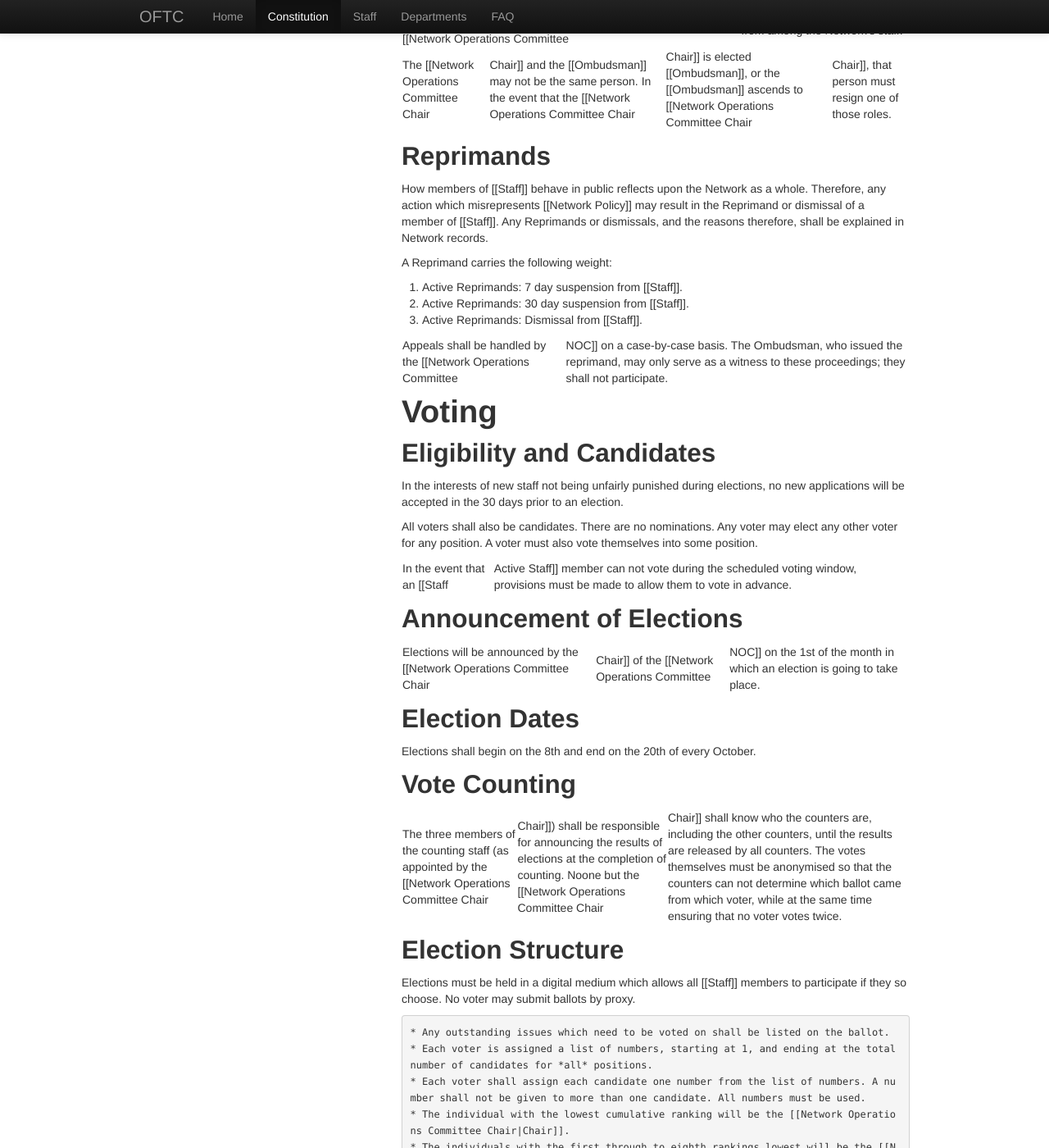
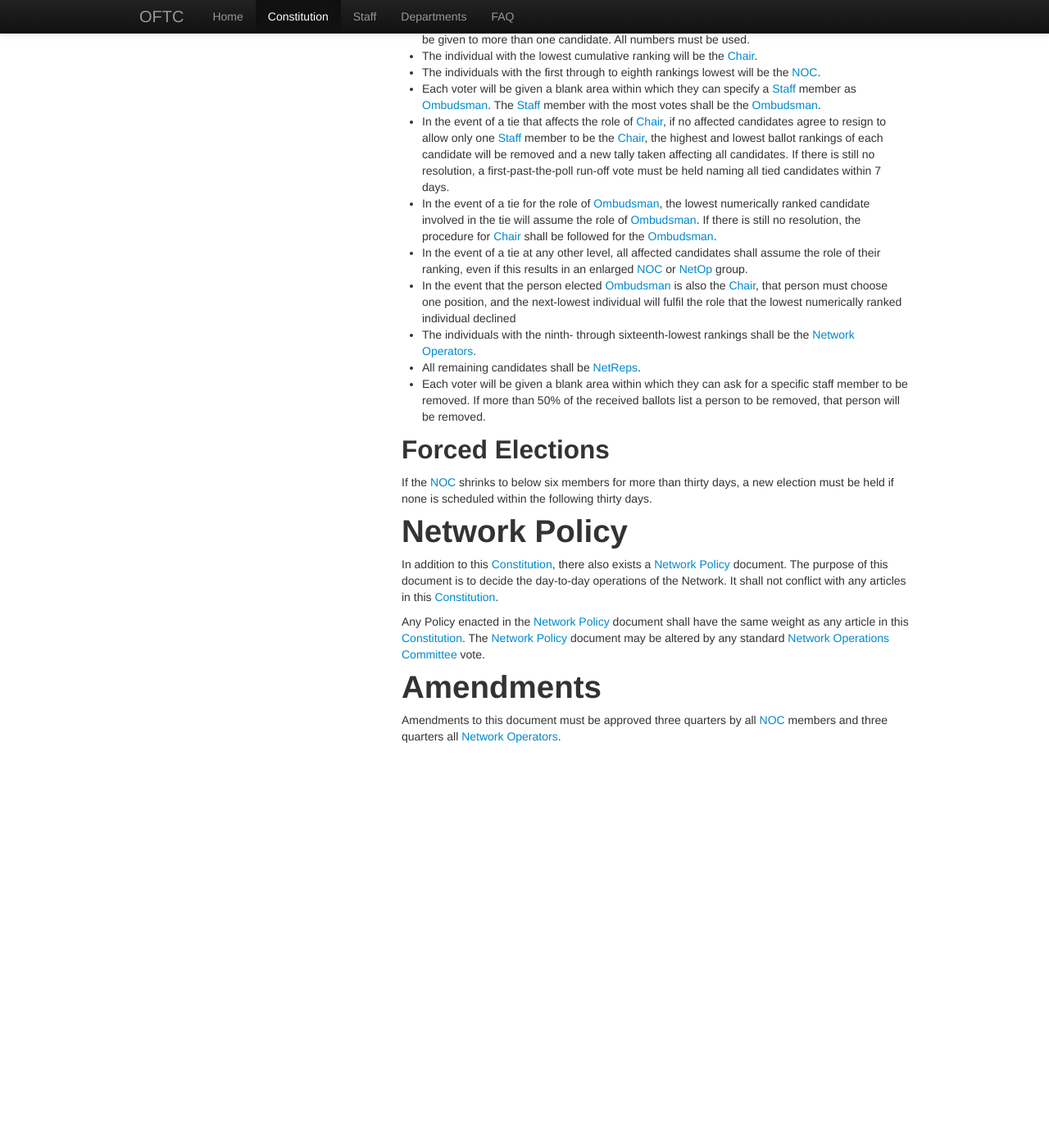
Before and after one commit to oftc/oftc-web, a Jekyll site: the page built from constitution.md, in a window 1280 px wide and 1400 px high, scrolled down 3232 px. Shown: the whole window at 82% size. Built offline with Jekyll 4.4.1, drawn with Linux system fonts in a browser that asks for light colours; Markdown is read by kramdown in place of the engine named in the settings; after the commit the page ends 4190 px from its top, so only the background shows below that; some of the changed text lies outside the part shown.

Commit message:
cleanup constitution

```diff
--- a/constitution.md
+++ b/constitution.md
@@ -15,71 +15,71 @@ Any action any member of Staff takes as Staff shall be recorded in the Network's
 The following outlines all Staff positions.
 ## Network Operations Committee ##
 
-The [[Network Operations Committee]] (henceforth referred to as the "[[Network Operations Committee|NOC]]") shall consist of no fewer than six members. The [[Network Operations Committee|NOC]] shall be responsible for deciding the policies of the Network as a whole.
+The [Network Operations Committee](Network Operations Committee) (henceforth referred to as the "[NOC](Network Operations Committee)") shall consist of no fewer than six members. The [NOC](Network Operations Committee) shall be responsible for deciding the policies of the Network as a whole.
 
- 1. [[Network Operations Committee Chair|NOC Chair]] shall be responsible for calling and chairing [[Network Operations Committee|NOC]] meetings. The [[Network Operations Committee Chair|Chair]] shall also be responsible for the appointment of Department Heads, from willing and able members of the [[Network Operations Committee|NOC]]. The [[Network Operations Committee Chair|Chair]] is responsible for announcing elections, as well as appointing three vote counters for said election.
- 1. Network [[Ombudsman]] is responsible for hearing and acting upon complaints from users or [[Staff]] against any member of [[Staff]] or the Network as a whole. The [[Ombudsman]] has the power to issue Reprimands against any [[Staff]] member for violating any [[Network Policy]], any part of the [[Constitution]], or for abusing any of their privileges. This reprimand may be turned over by a 3/4 majority vote of the active [[Network Operations Committee|NOC]] members. The [[Ombudsman]] may also recommend to the [[Network Operations Committee|NOC]] that further action be taken against the [[Staff]] member. Reprimands against members of [[Network Operations Committe|NOC]] only take effect after the following [[Network Operations Committee|NOC]] meeting in order to prevent an [[Ombudsman]] from being able to unilaterally dismiss the [[Network Operations Committee|NOC]]. The [[Ombudsman]] is also responsible for issuing [[Commendations]] to [[Staff]] members and volunteers who are performing exemplary service to the network, which will be reflected on the Network's records.
- 1. [[Department Heads]] responsibilities are to be set by the Chair at the time of their appointment, as explicitly as is reasonable. The [[Departments|Department Heads]] shall be required to recruit [[Department Staff]] from willing and capable [[Staff|Network Staff]]. [[Departments|Department Heads]] are strongly recommended to recruit at least one [[Deputy Head]]. That [[Deputy Head]] must be a member of the [[Network Operations Committee|NOC]].
+ 1. [NOC Chair](Network Operations Committee Chair) shall be responsible for calling and chairing [NOC](Network Operations Committee) meetings. The [Chair](Network Operations Committee Chair) shall also be responsible for the appointment of Department Heads, from willing and able members of the [NOC](Network Operations Committee). The [Chair](Network Operations Committee Chair) is responsible for announcing elections, as well as appointing three vote counters for said election.
+ 1. Network [Ombudsman](Ombudsman) is responsible for hearing and acting upon complaints from users or [Staff](Staff) against any member of [Staff](Staff) or the Network as a whole. The [Ombudsman](Ombudsman) has the power to issue Reprimands against any [Staff](Staff) member for violating any [Network Policy](Network Policy), any part of the [Constitution](Constitution), or for abusing any of their privileges. This reprimand may be turned over by a 3/4 majority vote of the active [NOC](Network Operations Committee) members. The [Ombudsman](Ombudsman) may also recommend to the [NOC](Network Operations Committee) that further action be taken against the [Staff](Staff) member. Reprimands against members of [NOC](Network Operations Committe) only take effect after the following [NOC](Network Operations Committee) meeting in order to prevent an [Ombudsman](Ombudsman) from being able to unilaterally dismiss the [NOC](Network Operations Committee). The [Ombudsman](Ombudsman) is also responsible for issuing [Commendations](Commendations) to [Staff](Staff) members and volunteers who are performing exemplary service to the network, which will be reflected on the Network's records.
+ 1. [Department Heads](Department Heads) responsibilities are to be set by the Chair at the time of their appointment, as explicitly as is reasonable. The [Department Heads](Departments) shall be required to recruit [Department Staff](Department Staff) from willing and capable [Network Staff](Staff). [Department Heads](Departments) are strongly recommended to recruit at least one [Deputy Head](Deputy Head). That [Deputy Head](Deputy Head) must be a member of the [NOC](Network Operations Committee).
 
 ## Network Operators ##
 
-The [[Network_Operator|Network Operators]] (henceforth referred to as "[[Network_Operator|NetOps]]") responsibilities shall be to enforce the Network policies set forth by the [[Network Operations Committee|NOC]]. They shall also help any and all users of the Network in any way possible, without prejudice.
+The [Network Operators](Network_Operator) (henceforth referred to as "[NetOps](Network_Operator)") responsibilities shall be to enforce the Network policies set forth by the [NOC](Network Operations Committee). They shall also help any and all users of the Network in any way possible, without prejudice.
 
-Further responsibilities of [[Network_Operator|NetOps]], and all privileges will be defined in [[Network Policy]].
+Further responsibilities of [NetOps](Network_Operator), and all privileges will be defined in [Network Policy](Network Policy).
 
 ## Sponsors ##
 
-[[Sponsors]] are responsible for maintaining the hardware, connectivity, and operating system installation upon which our communications software runs.
+[Sponsors](Sponsors) are responsible for maintaining the hardware, connectivity, and operating system installation upon which our communications software runs.
 
 ## Network Representatives ##
 
-The [[Network_Representative|Network Representatives]] (henceforth referred to as the "[[Network_Representative|NetReps]]") responsibilities are to assist users in any way possible and to report problems back to [[Network_Operator|NetOps]], the [[Network Operations Committee|NOC]], or the [[Ombudsman]] for resolution if they cannot be solved without privileged intervention.
+The [Network Representatives](Network_Representative) (henceforth referred to as the "[NetReps](Network_Representative)") responsibilities are to assist users in any way possible and to report problems back to [NetOps](Network_Operator), the [NOC](Network Operations Committee), or the [Ombudsman](Ombudsman) for resolution if they cannot be solved without privileged intervention.
 
 ## Inter-Election Staff Changes ##
 
-A member of [[Staff]] who is inactive for sixty days without notice of their absence shall be removed from [[Staff]]. Any member of [[Staff]] who announces their resignation shall have their privileges and access removed.
+A member of [Staff](Staff) who is inactive for sixty days without notice of their absence shall be removed from [Staff](Staff). Any member of [Staff](Staff) who announces their resignation shall have their privileges and access removed.
 
-Any vacancies in [[Staff]] positions shall be filled at the earliest possible time by a standard vote of the [[Network Operations Committee|NOC]], based on candidates put forward by [[Network Operations Committee|NOC]] members and/or [[Network_Operator|NetOps]]. Candidates who are volunteers or who are already on [[Staff]], and Candidates who have Commendations, shall be favoured to fill any vacancies.
+Any vacancies in [Staff](Staff) positions shall be filled at the earliest possible time by a standard vote of the [NOC](Network Operations Committee), based on candidates put forward by [NOC](Network Operations Committee) members and/or [NetOps](Network_Operator). Candidates who are volunteers or who are already on [Staff](Staff), and Candidates who have Commendations, shall be favoured to fill any vacancies.
 
 ## Active and Inactive Staff ##
 
-A [[Staff]] member who has not logged any activity in seven days will be considered an [[Inactive Staff]] member.
+A [Staff](Staff) member who has not logged any activity in seven days will be considered an [Inactive Staff](Inactive Staff) member.
 
-A [[Staff]] member who is Inactive for a period of sixty days will be removed from [[Staff]], unless prior notice of their absence was given including an estimated time of return which has not yet arrived.
+A [Staff](Staff) member who is Inactive for a period of sixty days will be removed from [Staff](Staff), unless prior notice of their absence was given including an estimated time of return which has not yet arrived.
 
-An [[Staff|Active Staff]] member is any [[Staff]] member who is not Inactive.
+An [Active Staff](Staff) member is any [Staff](Staff) member who is not Inactive.
 
 ## Change in Staff positions ##
 
-Any proposed change in any member of [[Staff|Staff's]] position or privileges shall be approved by a standard [[Network Operations Committee|NOC]] vote.
+Any proposed change in any member of [Staff's](Staff) position or privileges shall be approved by a standard [NOC](Network Operations Committee) vote.
 
 ## Impeachment ##
 
-In the event that a [[Network Operations Committee Chair|Chair]], [[Ombudsman]], or any other member of the [[Network Operations Committee|NOC]] is performing poorly or in a manner detrimental to the network, it is the duty of the [[Network_Operator|NetOps]] and the rest of [[Network Operations Committee|NOC]] to bring about a vote of [[No Confidence]] against that [[Network Operations Committee|NOC]] member.
+In the event that a [Chair](Network Operations Committee Chair), [Ombudsman](Ombudsman), or any other member of the [NOC](Network Operations Committee) is performing poorly or in a manner detrimental to the network, it is the duty of the [NetOps](Network_Operator) and the rest of [NOC](Network Operations Committee) to bring about a vote of [No Confidence](No Confidence) against that [NOC](Network Operations Committee) member.
 
-Following a public discussion, the vote of [[No Confidence]] must get the votes of all active [[Network_Operator|NetOps]] and [[Network Operations Committee|NOC]] members. In order for an [[Impeachment]] to take place, a minimum of 3/4 of all [[Network_Operator|NetOps]] and a minimum of 3/4 of all [[Network Operations Committee|NOC]] members must vote to remove that member. An Impeached member will be stripped of all staff positions.
+Following a public discussion, the vote of [No Confidence](No Confidence) must get the votes of all active [NetOps](Network_Operator) and [NOC](Network Operations Committee) members. In order for an [Impeachment](Impeachment) to take place, a minimum of 3/4 of all [NetOps](Network_Operator) and a minimum of 3/4 of all [NOC](Network Operations Committee) members must vote to remove that member. An Impeached member will be stripped of all staff positions.
 
-An [[Impeachment]] vote must be complete within seven days of the original call for a vote of [[No Confidence]].
+An [Impeachment](Impeachment) vote must be complete within seven days of the original call for a vote of [No Confidence](No Confidence).
 
 ## Vacancy at the level of either Chair or Ombudsman ##
 
-In the event that the [[Network Operations Committee Chair|Chair]] should, for any reason, cease to be the [[Network Operations Committee Chair|Chair]], the staff member who was positioned immediately following the [[Network Operations Committee Chair|Chair]] in the previous election shall assume the role of [[Network Operations Committee Chair|Chair]].
+In the event that the [Chair](Network Operations Committee Chair) should, for any reason, cease to be the [Chair](Network Operations Committee Chair), the staff member who was positioned immediately following the [Chair](Network Operations Committee Chair) in the previous election shall assume the role of [Chair](Network Operations Committee Chair).
 
-In the event that the [[Ombudsman]] should, for any reason, cease to be the [[Ombudsman]], the Chair will hold a vote of the [[Network Operations Committee|NOC]] for a new [[Ombudsman]] from among the Network's staff.
+In the event that the [Ombudsman](Ombudsman) should, for any reason, cease to be the [Ombudsman](Ombudsman), the Chair will hold a vote of the [NOC](Network Operations Committee) for a new [Ombudsman](Ombudsman) from among the Network's staff.
 
-The [[Network Operations Committee Chair|Chair]] and the [[Ombudsman]] may not be the same person. In the event that the [[Network Operations Committee Chair|Chair]] is elected [[Ombudsman]], or the [[Ombudsman]] ascends to [[Network Operations Committee Chair|Chair]], that person must resign one of those roles.
+The [Chair](Network Operations Committee Chair) and the [Ombudsman](Ombudsman) may not be the same person. In the event that the [Chair](Network Operations Committee Chair) is elected [Ombudsman](Ombudsman), or the [Ombudsman](Ombudsman) ascends to [Chair](Network Operations Committee Chair), that person must resign one of those roles.
 
 ## Reprimands ##
 
-How members of [[Staff]] behave in public reflects upon the Network as a whole. Therefore, any action which misrepresents [[Network Policy]] may result in the Reprimand or dismissal of a member of [[Staff]]. Any Reprimands or dismissals, and the reasons therefore, shall be explained in Network records.
+How members of [Staff](Staff) behave in public reflects upon the Network as a whole. Therefore, any action which misrepresents [Network Policy](Network Policy) may result in the Reprimand or dismissal of a member of [Staff](Staff). Any Reprimands or dismissals, and the reasons therefore, shall be explained in Network records.
 
 A Reprimand carries the following weight:
 
- 1. Active Reprimands: 7 day suspension from [[Staff]].
- 1. Active Reprimands: 30 day suspension from [[Staff]].
- 1. Active Reprimands: Dismissal from [[Staff]].
+ 1. Active Reprimands: 7 day suspension from [Staff](Staff).
+ 1. Active Reprimands: 30 day suspension from [Staff](Staff).
+ 1. Active Reprimands: Dismissal from [Staff](Staff).
 
-Appeals shall be handled by the [[Network Operations Committee|NOC]] on a case-by-case basis. The Ombudsman, who issued the reprimand, may only serve as a witness to these proceedings; they shall not participate.
+Appeals shall be handled by the [NOC](Network Operations Committee) on a case-by-case basis. The Ombudsman, who issued the reprimand, may only serve as a witness to these proceedings; they shall not participate.
 
 # Voting #
 ## Eligibility and Candidates ##
@@ -88,11 +88,11 @@ In the interests of new staff not being unfairly punished during elections, no n
 
 All voters shall also be candidates. There are no nominations. Any voter may elect any other voter for any position. A voter must also vote themselves into some position.
 
-In the event that an [[Staff|Active Staff]] member can not vote during the scheduled voting window, provisions must be made to allow them to vote in advance.
+In the event that an [Active Staff](Staff) member can not vote during the scheduled voting window, provisions must be made to allow them to vote in advance.
 
 ## Announcement of Elections ##
 
-Elections will be announced by the [[Network Operations Committee Chair|Chair]] of the [[Network Operations Committee|NOC]] on the 1st of the month in which an election is going to take place.
+Elections will be announced by the [Chair](Network Operations Committee Chair) of the [NOC](Network Operations Committee) on the 1st of the month in which an election is going to take place.
 
 ## Election Dates ##
 
@@ -100,36 +100,36 @@ Elections shall begin on the 8th and end on the 20th of every October.
 
 ## Vote Counting ##
 
-The three members of the counting staff (as appointed by the [[Network Operations Committee Chair|Chair]]) shall be responsible for announcing the results of elections at the completion of counting. Noone but the [[Network Operations Committee Chair|Chair]] shall know who the counters are, including the other counters, until the results are released by all counters. The votes themselves must be anonymised so that the counters can not determine which ballot came from which voter, while at the same time ensuring that no voter votes twice.
+The three members of the counting staff (as appointed by the [Chair](Network Operations Committee Chair)) shall be responsible for announcing the results of elections at the completion of counting. Noone but the [Chair](Network Operations Committee Chair) shall know who the counters are, including the other counters, until the results are released by all counters. The votes themselves must be anonymised so that the counters can not determine which ballot came from which voter, while at the same time ensuring that no voter votes twice.
 
 ## Election Structure ##
 
-Elections must be held in a digital medium which allows all [[Staff]] members to participate if they so choose. No voter may submit ballots by proxy.
+Elections must be held in a digital medium which allows all [Staff](Staff) members to participate if they so choose. No voter may submit ballots by proxy.
 
-    * Any outstanding issues which need to be voted on shall be listed on the ballot.
-    * Each voter is assigned a list of numbers, starting at 1, and ending at the total number of candidates for *all* positions.
-    * Each voter shall assign each candidate one number from the list of numbers. A number shall not be given to more than one candidate. All numbers must be used.
-    * The individual with the lowest cumulative ranking will be the [[Network Operations Committee Chair|Chair]].
-    * The individuals with the first through to eighth rankings lowest will be the [[Network Operations Committee|NOC]].
-    * Each voter will be given a blank area within which they can specify a [[Staff]] member as [[Ombudsman]]. The [[Staff]] member with the most votes shall be the [[Ombudsman]].
-    * In the event of a tie that affects the role of [[Network Operations Committee Chair|Chair]], if no affected candidates agree to resign to allow only one [[Staff]] member to be the [[Network Operations Committee Chair|Chair]], the highest and lowest ballot rankings of each candidate will be removed and a new tally taken affecting all candidates. If there is still no resolution, a first-past-the-poll run-off vote must be held naming all tied candidates within 7 days.
-    * In the event of a tie for the role of [[Ombudsman]], the lowest numerically ranked candidate involved in the tie will assume the role of [[Ombudsman]]. If there is still no resolution, the procedure for [[Chair]] shall be followed for the [[Ombudsman]].
-    * In the event of a tie at any other level, all affected candidates shall assume the role of their ranking, even if this results in an enlarged [[Network Operations Committee|NOC]] or [[Network_Operator|NetOp]] group.
-    * In the event that the person elected [[Ombudsman]] is also the [[Network Operations Committee Chair|Chair]], that person must choose one position, and the next-lowest individual will fulfil the role that the lowest numerically ranked individual declined
-    * The individuals with the ninth- through sixteenth-lowest rankings shall be the [[Network_Operator|Network Operators]].
-    * All remaining candidates shall be [[Network_Representative|NetReps]].
-    * Each voter will be given a blank area within which they can ask for a specific staff member to be removed. If more than 50% of the received ballots list a person to be removed, that person will be removed.
+ * Any outstanding issues which need to be voted on shall be listed on the ballot.
+ * Each voter is assigned a list of numbers, starting at 1, and ending at the total number of candidates for *all* positions.
+ * Each voter shall assign each candidate one number from the list of numbers. A number shall not be given to more than one candidate. All numbers must be used.
+ * The individual with the lowest cumulative ranking will be the [Chair](Network Operations Committee Chair).
+ * The individuals with the first through to eighth rankings lowest will be the [NOC](Network Operations Committee).
+ * Each voter will be given a blank area within which they can specify a [Staff](Staff) member as [Ombudsman](Ombudsman). The [Staff](Staff) member with the most votes shall be the [Ombudsman](Ombudsman).
+ * In the event of a tie that affects the role of [Chair](Network Operations Committee Chair), if no affected candidates agree to resign to allow only one [Staff](Staff) member to be the [Chair](Network Operations Committee Chair), the highest and lowest ballot rankings of each candidate will be removed and a new tally taken affecting all candidates. If there is still no resolution, a first-past-the-poll run-off vote must be held naming all tied candidates within 7 days.
+ * In the event of a tie for the role of [Ombudsman](Ombudsman), the lowest numerically ranked candidate involved in the tie will assume the role of [Ombudsman](Ombudsman). If there is still no resolution, the procedure for [Chair](Chair) shall be followed for the [Ombudsman](Ombudsman).
+ * In the event of a tie at any other level, all affected candidates shall assume the role of their ranking, even if this results in an enlarged [NOC](Network Operations Committee) or [NetOp](Network_Operator) group.
+ * In the event that the person elected [Ombudsman](Ombudsman) is also the [Chair](Network Operations Committee Chair), that person must choose one position, and the next-lowest individual will fulfil the role that the lowest numerically ranked individual declined
+ * The individuals with the ninth- through sixteenth-lowest rankings shall be the [Network Operators](Network_Operator).
+ * All remaining candidates shall be [NetReps](Network_Representative).
+ * Each voter will be given a blank area within which they can ask for a specific staff member to be removed. If more than 50% of the received ballots list a person to be removed, that person will be removed.
 
 ## Forced Elections ##
 
-If the [[Network Operations Committee|NOC]] shrinks to below six members for more than thirty days, a new election must be held if none is scheduled within the following thirty days.
+If the [NOC](Network Operations Committee) shrinks to below six members for more than thirty days, a new election must be held if none is scheduled within the following thirty days.
 
 # Network Policy #
 
-In addition to this [[Constitution]], there also exists a [[Network Policy]] document. The purpose of this document is to decide the day-to-day operations of the Network. It shall not conflict with any articles in this [[Constitution]].
+In addition to this [Constitution](Constitution), there also exists a [Network Policy](Network Policy) document. The purpose of this document is to decide the day-to-day operations of the Network. It shall not conflict with any articles in this [Constitution](Constitution).
 
-Any Policy enacted in the [[Network Policy]] document shall have the same weight as any article in this [[Constitution]]. The [[Network Policy]] document may be altered by any standard [[Network Operations Committee]] vote.
+Any Policy enacted in the [Network Policy](Network Policy) document shall have the same weight as any article in this [Constitution](Constitution). The [Network Policy](Network Policy) document may be altered by any standard [Network Operations Committee](Network Operations Committee) vote.
 
 # Amendments #
 
-Amendments to this document must be approved three quarters by all [[Network Operations Committee|NOC]] members and three quarters all [[Network_Operator|Network Operators]].
+Amendments to this document must be approved three quarters by all [NOC](Network Operations Committee) members and three quarters all [Network Operators](Network_Operator).
```
Also changed, not shown: other parts of constitution.md (+1 -1 lines).
